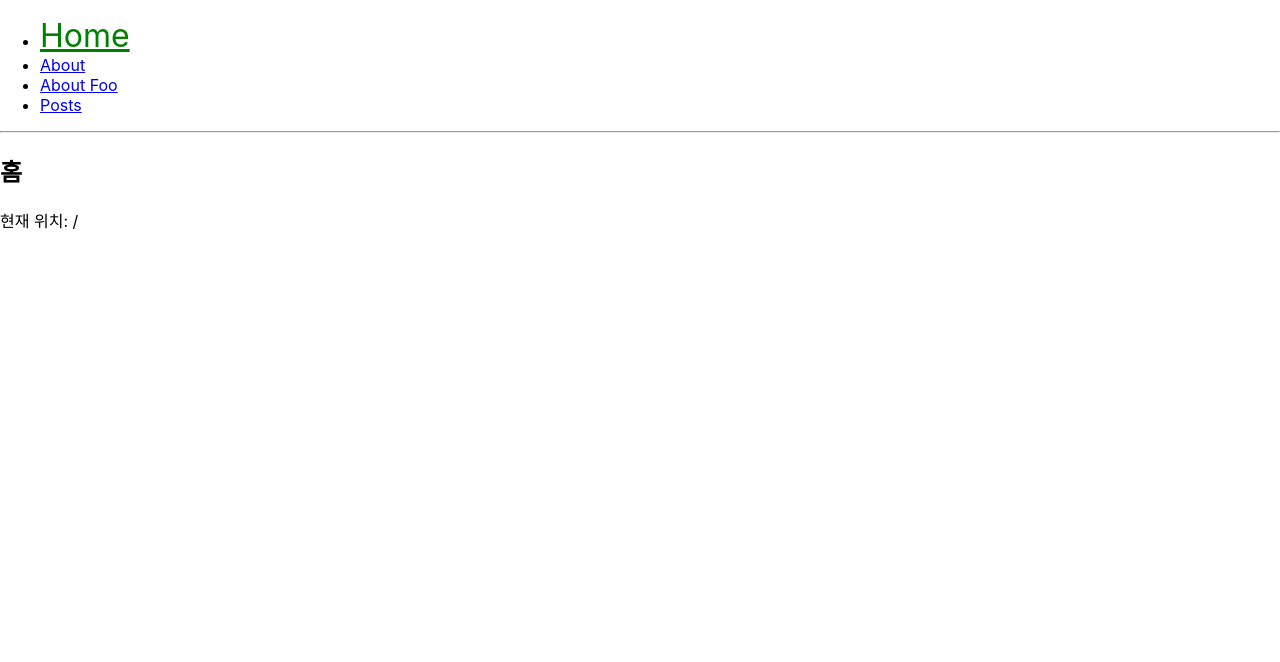
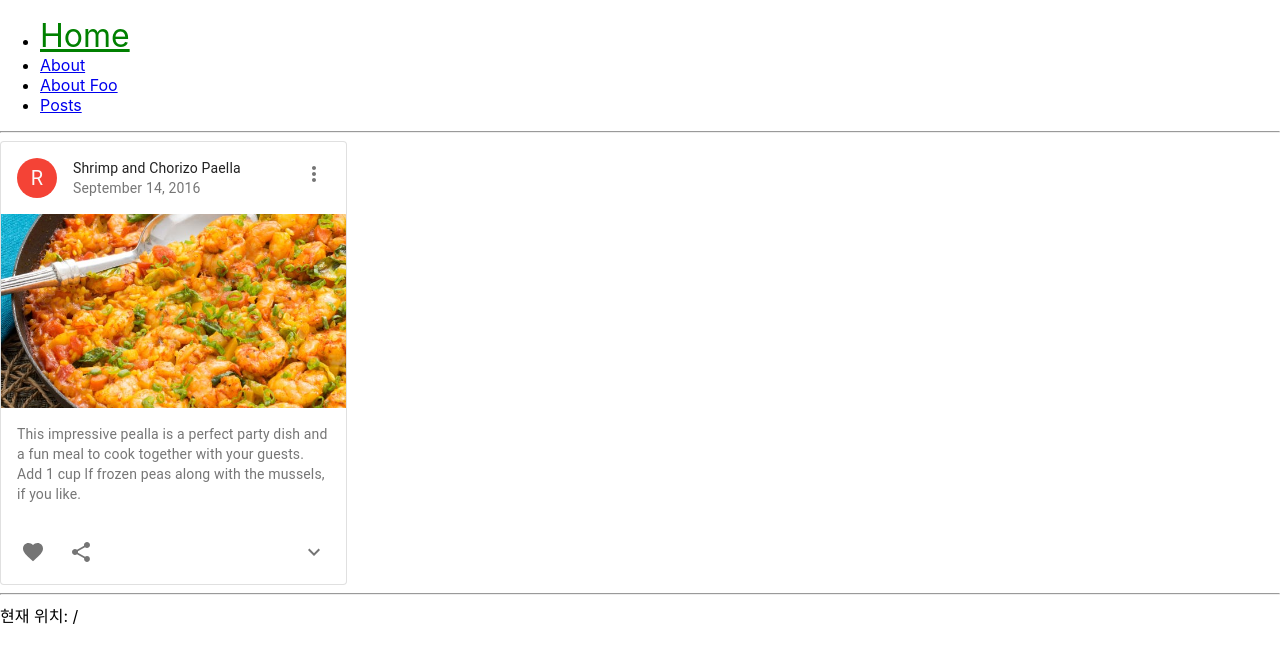
Before and after one commit to chinjja/react-router-demo, a React (Create React App) app: page / in a window 1280 px wide. Shown: the top 662 px of the page. Built offline with nearby package versions, Linux system fonts and the light colour scheme.

Commit message:
material ui

```diff
--- a/package.json
+++ b/package.json
@@ -5,6 +5,8 @@
   "main": "public/electron.js",
   "homepage": "./",
   "dependencies": {
+    "@material-ui/core": "^4.11.0",
+    "@material-ui/icons": "^4.9.1",
     "@testing-library/jest-dom": "^4.2.4",
     "@testing-library/react": "^9.5.0",
     "@testing-library/user-event": "^7.2.1",
@@ -14,6 +16,7 @@
     "@types/react": "^16.9.46",
     "@types/react-dom": "^16.9.8",
     "@types/react-router-dom": "^5.1.5",
+    "clsx": "^1.1.1",
     "electron-is-dev": "^1.2.0",
     "query-string": "^6.13.1",
     "react": "^16.13.1",
--- a/src/App.tsx
+++ b/src/App.tsx
@@ -12,6 +12,7 @@ class App extends React.Component {
         <Route exact path='/' component={Home}/>
         <Route path='/about/:name?' component={About}/>
         <Route path="/posts" component={Posts}/>
+        <hr/>
         <ShowPageInfo/>
       </div>
     );
--- a/src/pages/Home.tsx
+++ b/src/pages/Home.tsx
@@ -1,13 +1,186 @@
 import React from 'react';
+import clsx from 'clsx';
+import { Button, Paper, Card, CardContent, Typography, CardActions, CardHeader, Avatar, IconButton, CardMedia, Collapse, Menu, MenuItem } from '@material-ui/core';
+import { MoreVert, Favorite, Share, ExpandMore } from '@material-ui/icons';
+import { makeStyles, createStyles } from '@material-ui/core/styles';
+import { red } from '@material-ui/core/colors';
 
-const Home = () => {
+export default class Home extends React.Component {
+    render() {
+        return (
+            <div>
+                <RecipeReviewCard/>
+            </div>
+        );
+    }
+};
+const useStyles = makeStyles({
+    root: {
+      minWidth: 275,
+    },
+    bullet: {
+      display: 'inline-block',
+      margin: '0 2px',
+      transform: 'scale(0.8)',
+    },
+    title: {
+      fontSize: 14,
+    },
+    pos: {
+      marginBottom: 12,
+    },
+  });
+function SimpleCard() {
+    const classes = useStyles();
+    const bull = <span className={classes.bullet}>•</span>;
+
     return (
-        <div>
-            <h2>
-                홈
-            </h2>
-        </div>
+        <Card variant='outlined'>
+            <CardContent>
+                <Typography color='textSecondary' gutterBottom>
+                    Word of the Day
+                </Typography>
+                <Typography variant='h5' component='h2'>
+                    be{bull}nev{bull}o{bull}lent
+                </Typography>
+                <Typography color='textSecondary'>
+                    adjective
+                </Typography>
+                <Typography variant='body2' component='p'>
+                    well meaning and kindly.
+                    <br />
+                    {'"a benevolent smile"'}
+                </Typography>
+            </CardContent>
+            <CardActions>
+                <Button size='small'>Learn More</Button>
+            </CardActions>
+        </Card>
     );
-};
+}
 
-export default Home;
+const recipeStyle = makeStyles((theme) =>
+    createStyles({
+        root: {
+            maxWidth: 345,
+        },
+        media: {
+            height: 0,
+            paddingTop: '56.25%',
+        },
+        expand: {
+            transform: 'rotate(0deg)',
+            marginLeft: 'auto',
+            transition: theme.transitions.create('transform', {
+                duration: theme.transitions.duration.shortest,
+            }),
+        },
+        expandOpen: {
+            transform: 'rotate(180deg)',
+        },
+        avatar: {
+            backgroundColor: red[500],
+        }
+    })
+)
+
+function RecipeReviewCard() {
+    const classes = recipeStyle();
+    const [expanded, setExpanded] = React.useState(false);
+    const [anchorEl, setAnchorEl] = React.useState<null|HTMLElement>(null);
+
+    const handleExpandClick = () => {
+        setExpanded(!expanded);
+    };
+
+    const handleMenuClick = (event: React.MouseEvent<HTMLButtonElement>) => {
+        setAnchorEl(event.currentTarget);
+    }
+
+    const handleClose = () => {
+        setAnchorEl(null);
+    }
+
+    return (
+        <Card className={classes.root} variant='outlined'>
+            <Menu
+                id='simple-menu'
+                anchorEl={anchorEl}
+                keepMounted
+                open={Boolean(anchorEl)}
+                onClose={handleClose}
+            >
+                <MenuItem onClick={handleClose}>Profile</MenuItem>
+                <MenuItem onClick={handleClose}>My account</MenuItem>
+                <MenuItem onClick={handleClose}>Logout</MenuItem>
+            </Menu>
+            <CardHeader
+                avatar={
+                    <Avatar className={classes.avatar} aria-label='recipe'>R</Avatar>
+                }
+                action={
+                    <IconButton aria-label='settings' aria-controls='simple-menu' aria-haspopup='true' onClick={handleMenuClick}>
+                        <MoreVert />
+                    </IconButton>
+                }
+                title='Shrimp and Chorizo Paella'
+                subheader='September 14, 2016'
+            />
+            <CardMedia
+                className={classes.media}
+                image='/images/cards/pealla.jpg'
+                title='Pealla dish'
+            />
+            <CardContent>
+                <Typography variant='body2' color='textSecondary' component='p'>
+                    This impressive pealla is a perfect party dish and a fun meal to cook together with your
+                    guests. Add 1 cup lf frozen peas along with the mussels, if you like.
+                </Typography>
+            </CardContent>
+            <CardActions disableSpacing>
+                <IconButton aria-label='add to favorites'>
+                    <Favorite />
+                </IconButton>
+                <IconButton aria-label='share'>
+                    <Share />
+                </IconButton>
+                <IconButton
+                    className={clsx(classes.expand,
+                        expanded && classes.expandOpen
+                    )}
+                    onClick={handleExpandClick}
+                    aria-expanded={expanded}
+                    aria-label='show more'
+                >
+                    <ExpandMore />
+                </IconButton>
+            </CardActions>
+            <Collapse in={expanded} timeout='auto' unmountOnExit>
+                <CardContent>
+                    <Typography paragraph>Method:</Typography>
+                    <Typography paragraph>
+                        Heat 1/2 cup of the broth in a pot until simmering, add saffron and set aside for 10
+                        minutes.
+                    </Typography>
+                    <Typography paragraph>
+                        Heat oil in a (14- to 16-inch) pealla pan or a large, deep skillet over medium-high
+                        heat. Add chicken, shrimp and chorizo, and cook, strring occasionally until lightly
+                        browned, 6 to 8 minutes. Transfer shrimp to a large plate and set aside, leaving chicken
+                        and chorizo in the pan. Add pimenton, bay leaves, garlic, tomatoes, onion, salt and
+                        saffron broth and remaining 4 1/2 cups chicken broth; bring to a boil.
+                    </Typography>
+                    <Typography paragraph>
+                        Add rice and stir very gently to distribute. Top with artichokes and peppers, and cook
+                        without stirring, until most of the liquid is absorbed, 15 to 18 minutes. Reduce heat to
+                        medium-low, add reserved shrimp and mussels, tucking them down into the rice, and cook
+                        again without stirring, until mussels have opened and rice is just tender, 5 to 7
+                        minutes more. (Discard any mussels that don't open.)
+                    </Typography>
+                    <Typography>
+                        Set aside off of the heat to let rest for 10 minutes, and then serve.
+                    </Typography>
+                </CardContent>
+            </Collapse>
+        </Card>
+    )
+}
--- a/src/pages/Post.tsx
+++ b/src/pages/Post.tsx
@@ -1,5 +1,6 @@
 import React from 'react';
 import { RouteComponentProps } from 'react-router-dom';
+import { Paper } from '@material-ui/core';
 
 interface Params {
     id?: string;
@@ -8,9 +9,9 @@ export default class Post extends React.Component<RouteComponentProps<Params>> {
     render() {
         const { match } = this.props;
         return (
-            <div>
+            <Paper variant='outlined'>
                 포스트 {match.params.id}
-            </div>
+            </Paper>
         )
     }
 }
```
Also changed, not shown: public/images/cards/pealla.jpg (added), 1 other file (tests, documents, lock files or other folders).
